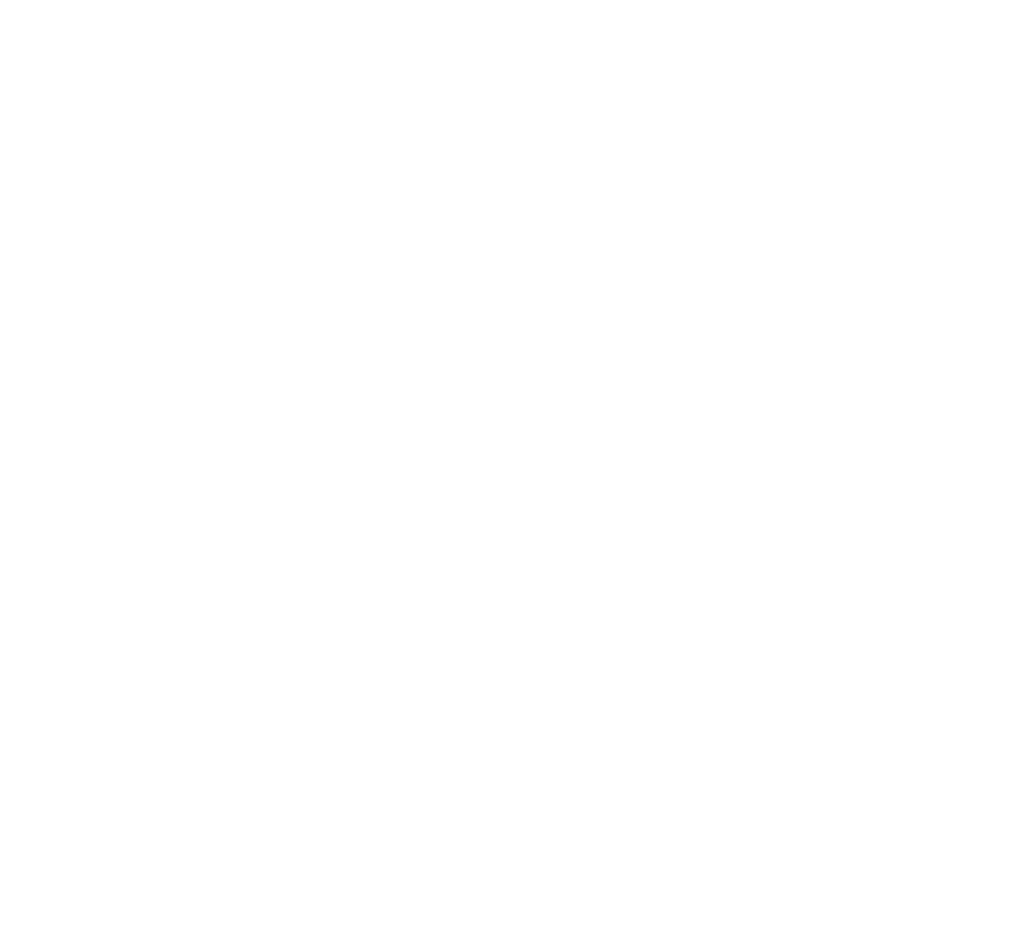
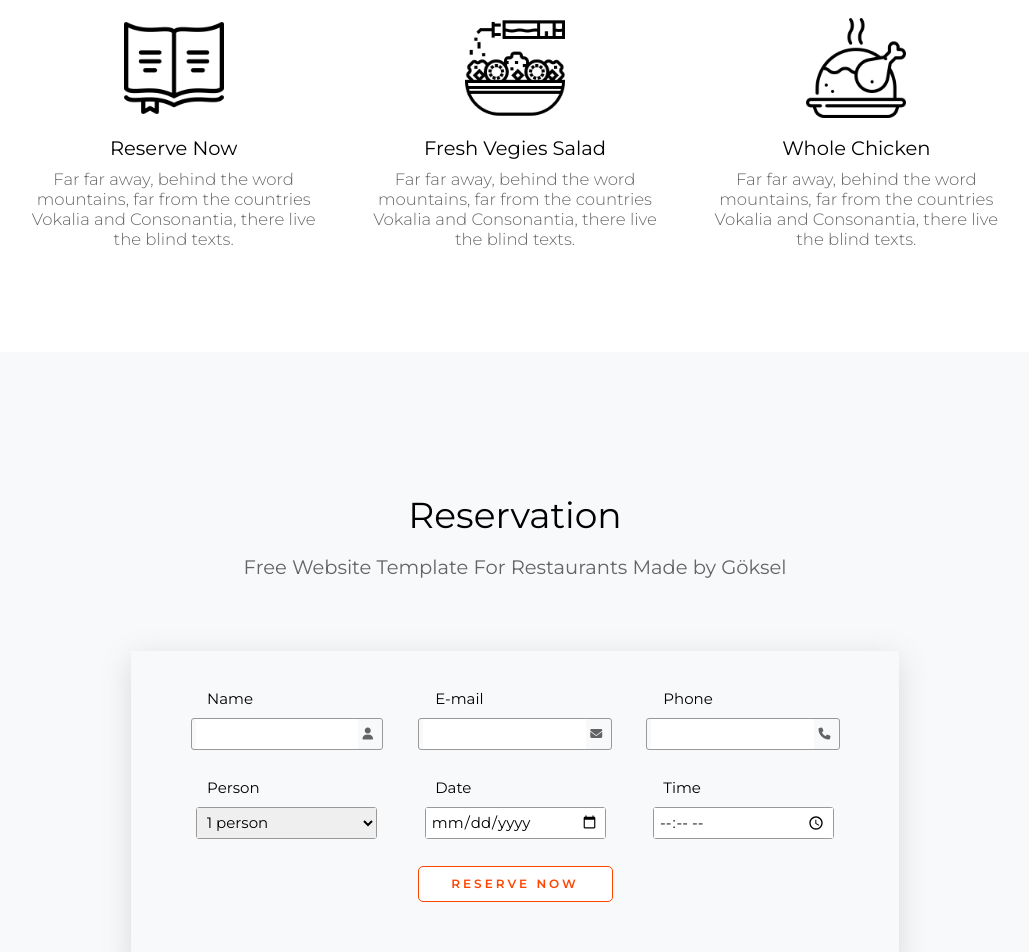
Before and after one commit to hasangoksel/Vue.js-Meal-Website, a Vue app in the folder meal-website/: page / in a window 1280 px wide. Shown: the part 5620-6572 px from the top of the page, without its empty margins (125-1154 px from the left). Before the commit the page ends 5055 px from the top, so only its background shows below. Built offline with nearby package versions, Linux system fonts and the light colour scheme.

Commit message:
Other services ve reservation bölümleri eklendi.

```diff
--- a/meal-website/src/App.vue
+++ b/meal-website/src/App.vue
@@ -5,23 +5,28 @@
   <the-restaurant></the-restaurant>
   <chefs></chefs>
   <our-menu></our-menu>
+  <other-services></other-services>
+  <reservation></reservation>
 </template>
 <script>
-// import bölümü
 import Navbar from './components/Navbar.vue'
 import AppHeader from './components/Header.vue';
 import BestFood from './components/Best-Food.vue';
 import TheRestaurant from './components/The-Restaurant.vue';
 import Chefs from './components/Meet-The-Chefs.vue';
 import Menu from './components/Our-Menu.vue';
+import OtherServices from './components/Other-Services.vue';
+import Reservation from './components/Reservation.vue';
 export default {
   components: {
-    'navbar'        : Navbar,
-    'app-header'    : AppHeader,
-    'best-food'     : BestFood,
+    'navbar': Navbar,
+    'app-header': AppHeader,
+    'best-food': BestFood,
     'the-restaurant': TheRestaurant,
-    'chefs'         : Chefs,
-    'our-menu'      : Menu
+    'chefs': Chefs,
+    'our-menu': Menu,
+    'other-services': OtherServices,
+    'reservation': Reservation
   }
 }
 </script>
--- /dev/null
+++ b/meal-website/src/components/Other-Services.vue
@@ -0,0 +1,59 @@
+<template>
+ <div class="other-services">
+        <div class="other-services-title">
+            <h2>Other Services</h2>
+            <p>Free Website Template For Restaurants Made by Goksel</p>
+        </div>
+        <div class="other-services-card-container">
+            <div class="other-services-card" v-for="item in services">
+                <img :src="'../../public/img/' + item.image">
+                <div class="other-services-card-content">
+                    <h3>{{ item.title }}</h3>
+                    <p>{{ item.content }}</p>
+                </div>
+            </div>
+
+        </div>
+    </div>
+</template>
+
+<script>
+export default{
+    data(){
+        return{
+            services: {
+                0: {
+                    image: "soup.png",
+                    title: "Quality Cuisine",
+                    content: "Far far away, behind the word mountains, far from the countries Vokalia and Consonantia, there live the blind texts."
+                },
+                1: {
+                    image: "vegetables.png",
+                    title: "Fresh Food",
+                    content: "Far far away, behind the word mountains, far from the countries Vokalia and Consonantia, there live the blind texts."
+                },
+                2: {
+                    image: "pancake.png",
+                    title: "Bread & Pancake",
+                    content: "Far far away, behind the word mountains, far from the countries Vokalia and Consonantia, there live the blind texts."
+                },
+                3: {
+                    image: "reserve.png",
+                    title: "Reserve Now",
+                    content: "Far far away, behind the word mountains, far from the countries Vokalia and Consonantia, there live the blind texts."
+                },
+                4:{
+                    image: "salad.png",
+                    title: "Fresh Vegies Salad",
+                    content: "Far far away, behind the word mountains, far from the countries Vokalia and Consonantia, there live the blind texts."
+                },
+                5:{
+                    image: "chicken.png",
+                    title: "Whole Chicken",
+                    content: "Far far away, behind the word mountains, far from the countries Vokalia and Consonantia, there live the blind texts."
+                }
+            }
+        }
+    }
+}
+</script>
--- /dev/null
+++ b/meal-website/src/components/Reservation.vue
@@ -0,0 +1,58 @@
+<template>
+    <div id="reserve" class="reservation">
+        <div class="reservation-title">
+            <h2>Reservation</h2>
+            <p>Free Website Template For Restaurants Made by Göksel</p>
+        </div>
+        <form class="reservation-form">
+            <div class="form-group">
+                <label for="name">Name</label>
+                <div class="form-input-group">
+                    <input type="text" id="name">
+                    <i class="fa-solid fa-user"></i>
+                </div>
+            </div>
+            <div class="form-group">
+                <label for="email">E-mail</label>
+                <div class="form-input-group">
+                    <input type="email" id="email">
+                    <i class="fa-solid fa-envelope"></i>
+                </div>
+            </div>
+            <div class="form-group">
+                <label for="phone">Phone</label>
+                <div class="form-input-group">
+                    <input type="tel" id="phone">
+                    <i class="fa-solid fa-phone"></i>
+                </div>
+            </div>
+            <div class="form-group">
+                <label for="person">Person</label>
+                <div class="form-input-group">
+                    <select id="person">
+                        <option>1 person</option>
+                        <option>2 person</option>
+                        <option>3 person</option>
+                        <option>4 person</option>
+                        <option>5+ persons</option>
+                    </select>
+                </div>
+            </div>
+            <div class="form-group">
+                <label for="date">Date</label>
+                <div class="form-input-group">
+                    <input type="date" id="date">
+                </div>
+            </div>
+            <div class="form-group">
+                <label for="time">Time</label>
+                <div class="form-input-group">
+                    <input type="time" id="time">
+                </div>
+            </div>
+            <div class="form-group">
+                <button>Reserve Now</button>
+            </div>
+        </form>
+    </div>
+</template>
```
